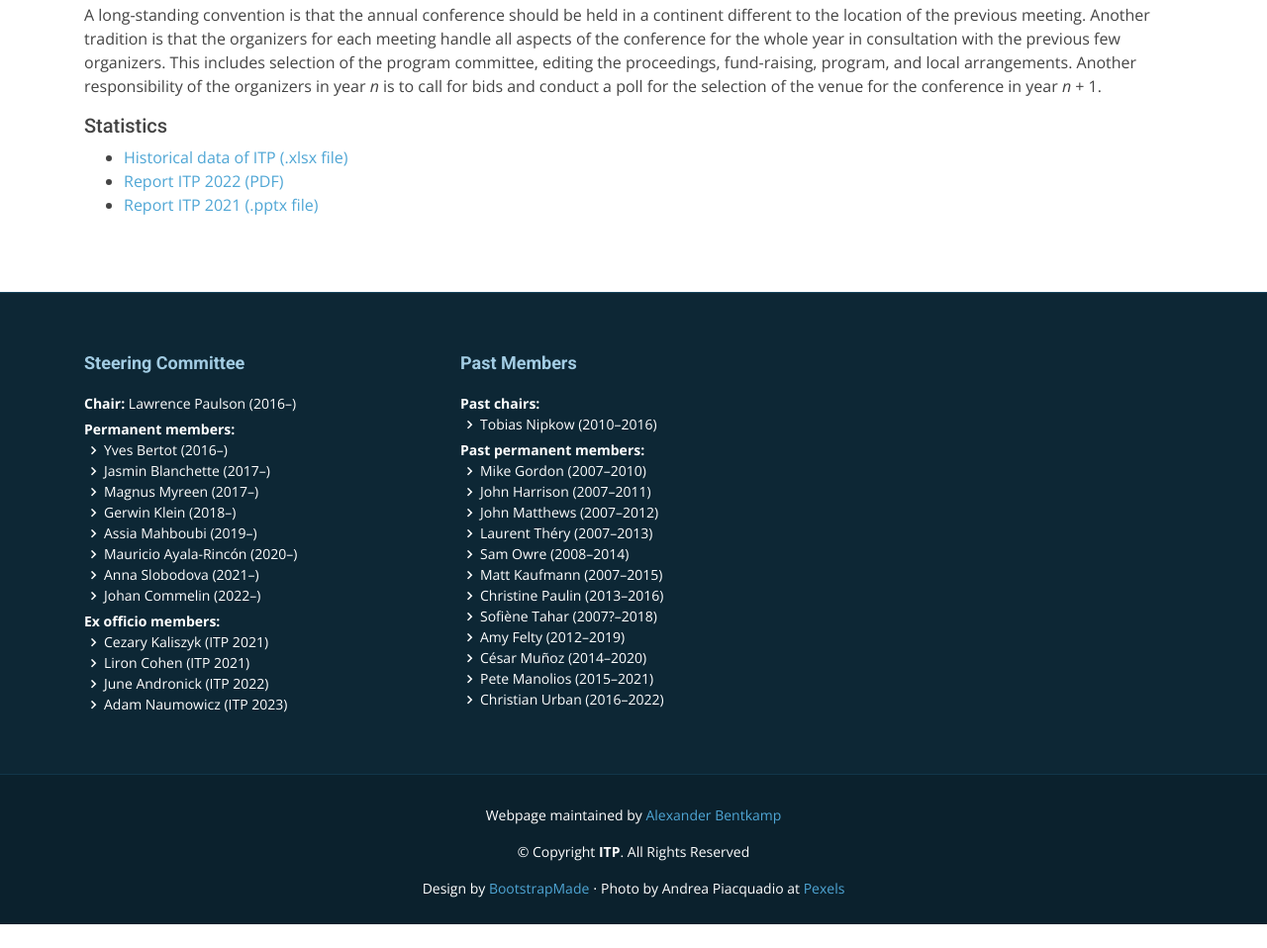
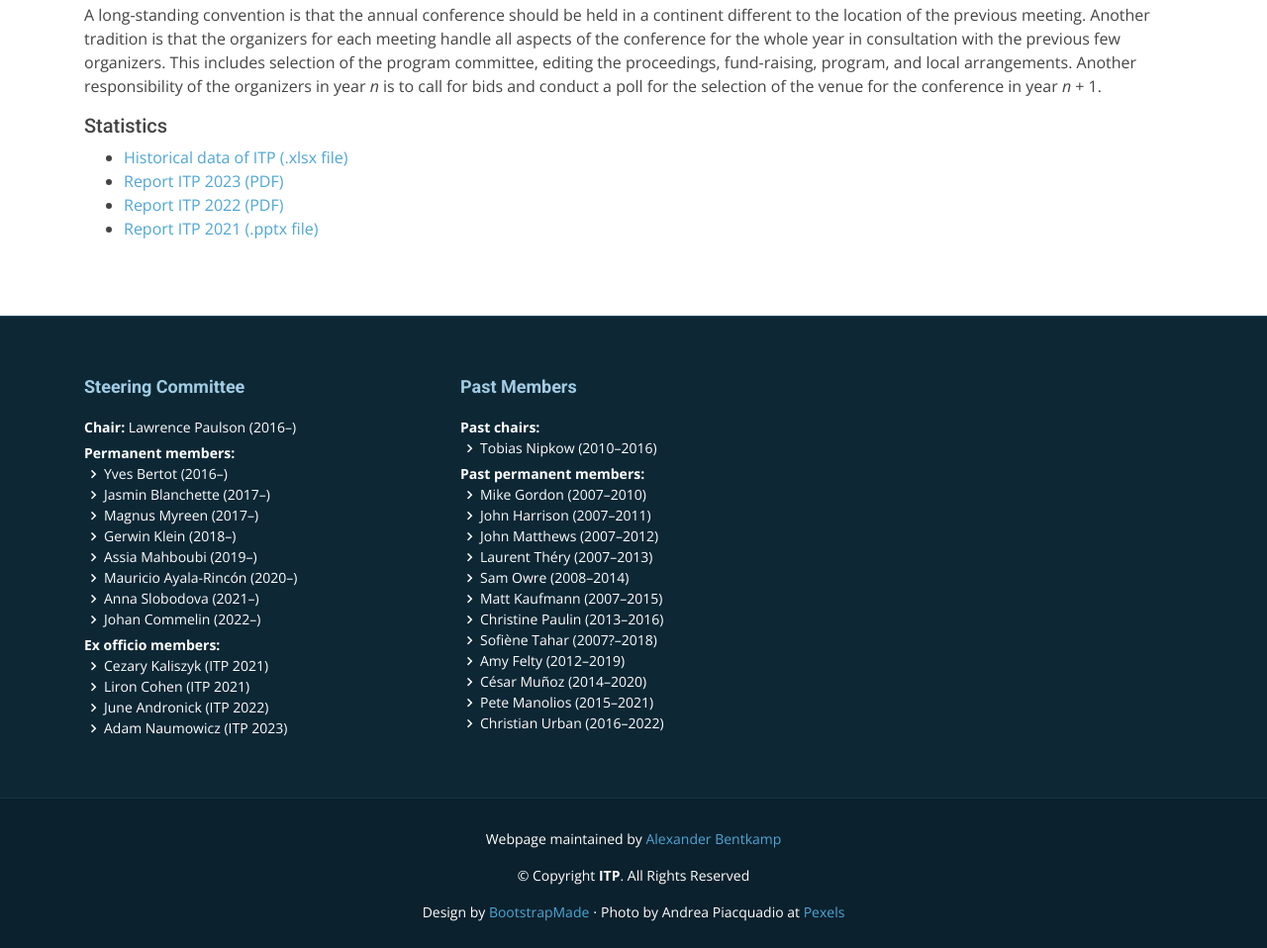
Before and after one commit to ybertot/itp-conference.github.io, a plain HTML site: page index.html in a window 1280 px wide. Shown: the part 4266-5224 px from the top of the page at 99% size. Before the commit the page ends 5200 px from the top, so only its background shows below. Drawn offline with nearby package versions, Linux system fonts and the light colour scheme.

Commit message:
add 23 report

```diff
--- a/index.html
+++ b/index.html
@@ -692,6 +692,9 @@
             <a href="assets/downloads/ITP-historical-data.xlsx">Historical data of ITP (.xlsx file)</a>
           </li>
           <li>
+            <a href="assets/downloads/ITP-23-report.pdf">Report ITP 2023 (PDF)</a>
+          </li>
+          <li>
             <a href="assets/downloads/itp22-overview-slides.pdf">Report ITP 2022 (PDF)</a>
           </li>
           <li>
```
Also changed, not shown: 1 other file.
